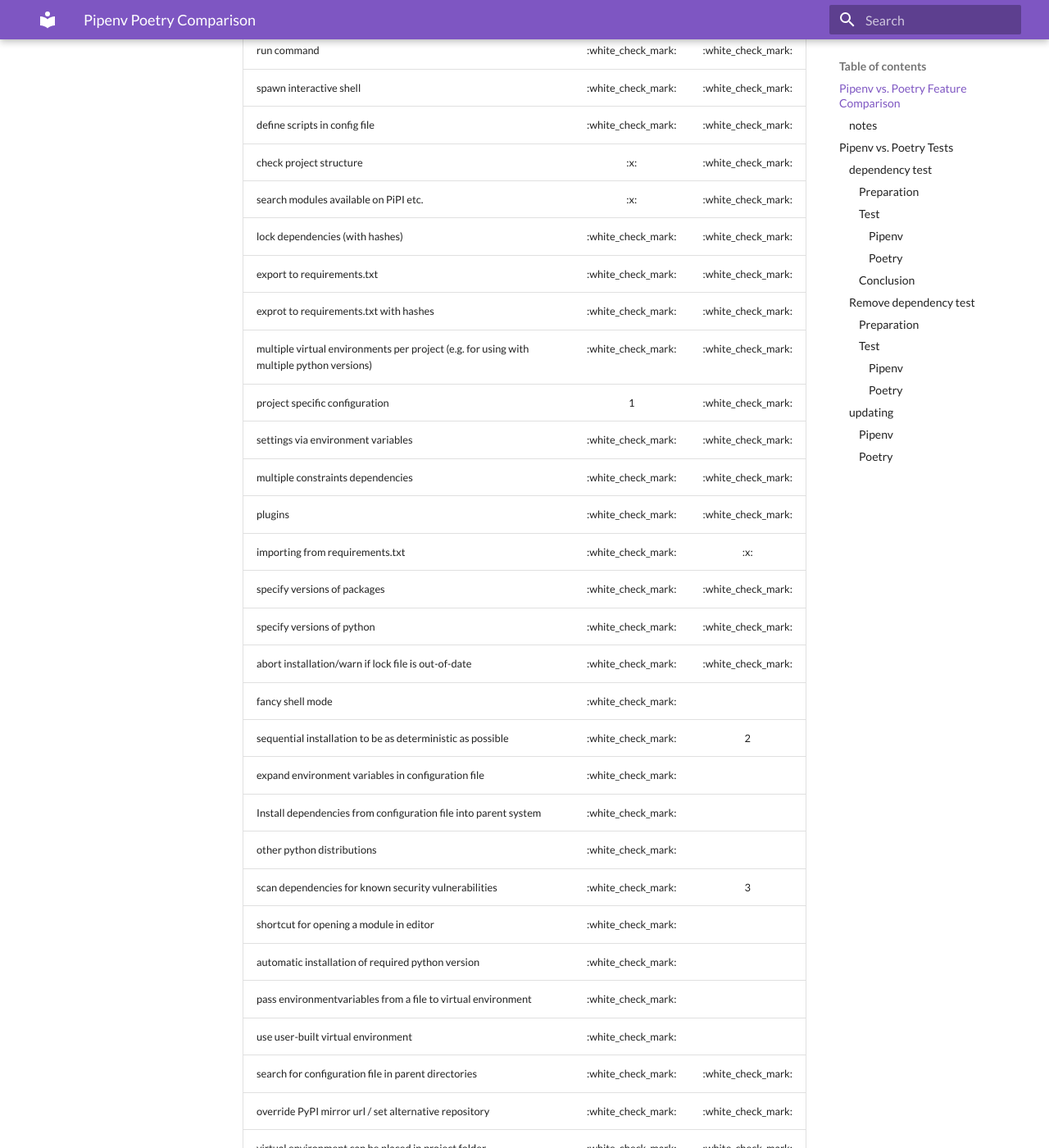
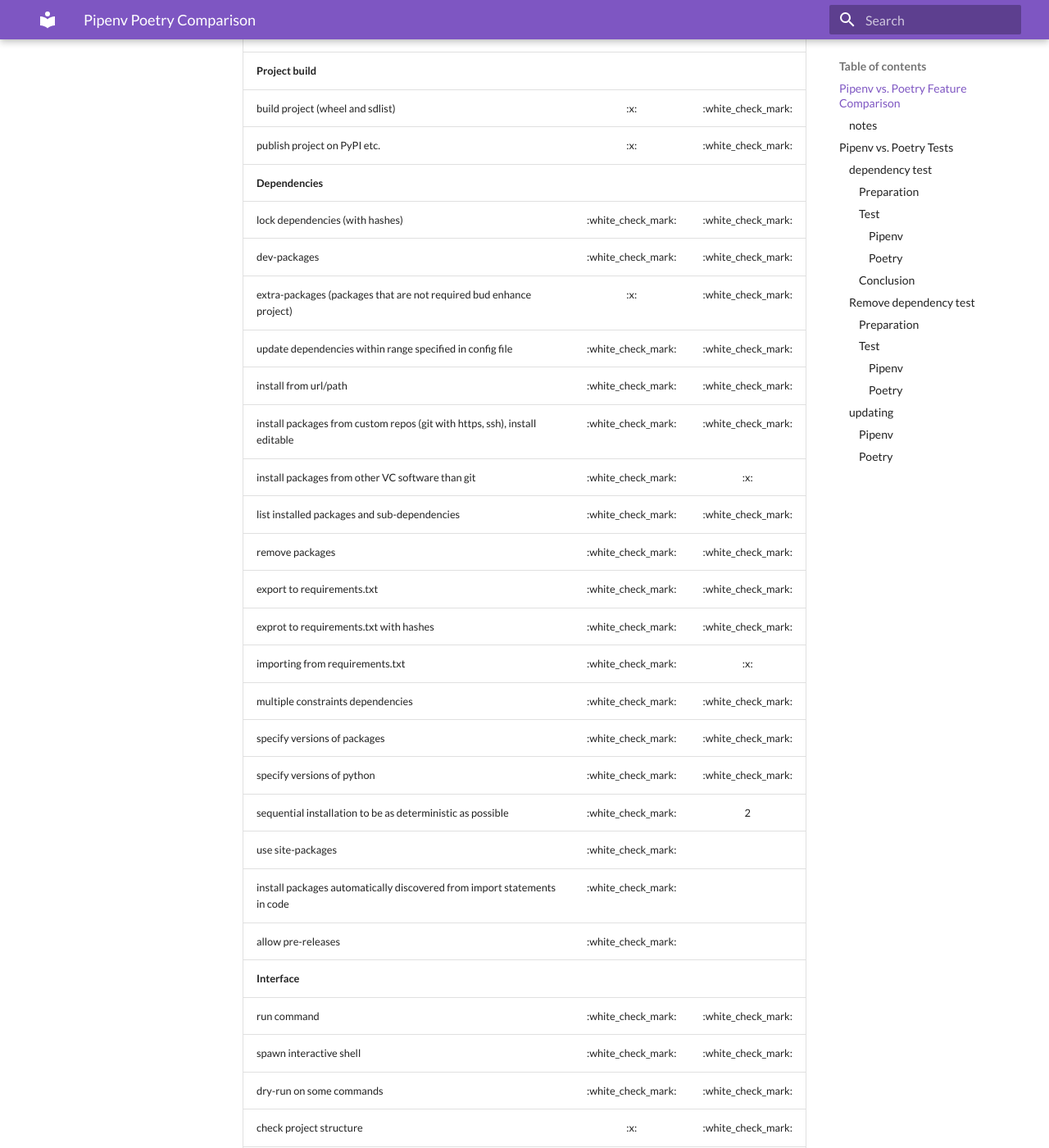
Before and after one commit to GreyRook/code-with-style, an MkDocs documentation site: the page built from docs/python/pipenv_poetry_comparison.md, in a window 1280 px wide and 1400 px high, scrolled down 918 px. Shown: the whole window at 82% size. Built offline with MkDocs 1.6.1 and Material for MkDocs 9.7.7, drawn with Linux system fonts in a browser that asks for light colours; some of the changed text lies outside the part shown.

Commit message:
ordered comparison list and added notes
Reviewed-by: Florian Ludwig <f.ludwig@greyrook.com>
Reviewed-by: Beshoy Abdelmalak <b.abdelmalak@greyrook.com>
Reviewed-by: Amin Jamal <a.jamal@greyrook.com>
Reviewed-by: Nabil Khalil <n.khalil@greyrook.com>
Part-of: <http://git.r0k.de/gr/internal/guides/code-with-style/-/merge_requests/53>

```diff
--- a/docs/python/pipenv_poetry_comparison.md
+++ b/docs/python/pipenv_poetry_comparison.md
@@ -4,57 +4,63 @@
 
 | feature                                                                                   | pipenv             | poetry             |
 | ----------------------------------------------------------------------------------------- | :----------------: | :----------------: |
+| **Project setup**                                                                         |                    |                    |
+| dependency configuration a in single file                                                 | :x:                | :white_check_mark: |
 | automatic project setup                                                                   | :white_check_mark: | :white_check_mark: |
 | interactive project setup                                                                 | :x:                | :white_check_mark: |
+| define scripts in config file                                                             | :white_check_mark: | :white_check_mark: |
+| project specific configuration                                                            |  1                 | :white_check_mark: |
+| other python distributions                                                                | :white_check_mark: |                    |
+| automatic installation of required python version                                         | :white_check_mark: |                    |
+| **Virtual environment**                                                                   |                    |                    |
+| multiple virtual environments per project (e.g. for using with multiple python versions)  | :white_check_mark: | :white_check_mark: |
+| pass environmentvariables from a file to virtual environment                              | :white_check_mark: |                    |
+| use user-built virtual environment                                                        | :white_check_mark: |                    |
+| virtual environment can be placed in project folder                                       | :white_check_mark: | :white_check_mark: |
+| custom virtual environment location                                                       | :white_check_mark: | :white_check_mark: |
+| **Project build**                                                                         |                    |                    |
 | build project (wheel and sdlist)                                                          | :x:                | :white_check_mark: |
 | publish project on PyPI etc.                                                              | :x:                | :white_check_mark: |
+| **Dependencies**                                                                          |                    |                    |
+| lock dependencies (with hashes)                                                           | :white_check_mark: | :white_check_mark: |
 | dev-packages                                                                              | :white_check_mark: | :white_check_mark: |
 | extra-packages (packages that are not required bud enhance project)                       | :x:                | :white_check_mark: |
 | update dependencies within range specified in config file                                 | :white_check_mark: | :white_check_mark: |
-| dry-run on some commands                                                                  | :white_check_mark: | :white_check_mark: |
 | install from url/path                                                                     | :white_check_mark: | :white_check_mark: |
 | install packages from custom repos (git with https, ssh), install editable                | :white_check_mark: | :white_check_mark: |
 | install packages from other VC software than git                                          | :white_check_mark: | :x:                |
+| list installed packages and sub-dependencies                                              | :white_check_mark: | :white_check_mark: |
 | remove packages                                                                           | :white_check_mark: | :white_check_mark: |
-| list installed packages and sub-dependencies                                              | :white_check_mark: | :white_check_mark: |
+| export to requirements.txt                                                                | :white_check_mark: | :white_check_mark: |
+| exprot to requirements.txt with hashes                                                    | :white_check_mark: | :white_check_mark: |
+| importing from requirements.txt                                                           | :white_check_mark: | :x:                |
+| multiple constraints dependencies                                                         | :white_check_mark: | :white_check_mark: |
+| specify versions of packages                                                              | :white_check_mark: | :white_check_mark: |
+| specify versions of python                                                                | :white_check_mark: | :white_check_mark: |
+| sequential installation to be as deterministic as possible                                | :white_check_mark: | 2                  |
+| use site-packages                                                                         | :white_check_mark: |                    |
+| install packages automatically discovered from import statements in code                  | :white_check_mark: |                    |
+| allow pre-releases                                                                        | :white_check_mark: |                    |
+| **Interface**                                                                             |                    |                    |
 | run command                                                                               | :white_check_mark: | :white_check_mark: |
 | spawn interactive shell                                                                   | :white_check_mark: | :white_check_mark: |
-| define scripts in config file                                                             | :white_check_mark: | :white_check_mark: |
+| dry-run on some commands                                                                  | :white_check_mark: | :white_check_mark: |
 | check project structure                                                                   | :x:                | :white_check_mark: |
 | search modules available on PiPI etc.                                                     | :x:                | :white_check_mark: |
-| lock dependencies (with hashes)                                                           | :white_check_mark: | :white_check_mark: |
-| export to requirements.txt                                                                | :white_check_mark: | :white_check_mark: |
-| exprot to requirements.txt with hashes                                                    | :white_check_mark: | :white_check_mark: |
-| multiple virtual environments per project (e.g. for using with multiple python versions)  | :white_check_mark: | :white_check_mark: |
-| project specific configuration                                                            |  1                 | :white_check_mark: |
 | settings via environment variables                                                        | :white_check_mark: | :white_check_mark: |
-| multiple constraints dependencies                                                         | :white_check_mark: | :white_check_mark: |
 | plugins                                                                                   | :white_check_mark: | :white_check_mark: |
-| importing from requirements.txt                                                           | :white_check_mark: | :x:                |
-| specify versions of packages                                                              | :white_check_mark: | :white_check_mark: |
-| specify versions of python                                                                | :white_check_mark: | :white_check_mark: |
 | abort installation/warn if lock file is out-of-date                                       | :white_check_mark: | :white_check_mark: |
 | fancy shell mode                                                                          | :white_check_mark: |                    |
-| sequential installation to be as deterministic as possible                                | :white_check_mark: | 2                  |
 | expand environment variables in configuration file                                        | :white_check_mark: |                    |
 | Install dependencies from configuration file into parent system                           | :white_check_mark: |                    |
-| other python distributions                                                                | :white_check_mark: |                    |
 | scan dependencies for known security vulnerabilities                                      | :white_check_mark: | 3                  |
 | shortcut for opening a module in editor                                                   | :white_check_mark: |                    |
-| automatic installation of required python version                                         | :white_check_mark: |                    |
-| pass environmentvariables from a file to virtual environment                              | :white_check_mark: |                    |
-| use user-built virtual environment                                                        | :white_check_mark: |                    |
 | search for configuration file in parent directories                                       | :white_check_mark: | :white_check_mark: |
 | override PyPI mirror url / set alternative repository                                     | :white_check_mark: | :white_check_mark: |
-| virtual environment can be placed in project folder                                       | :white_check_mark: | :white_check_mark: |
-| custom virtual environment location                                                       | :white_check_mark: | :white_check_mark: |
 | tox                                                                                       | :white_check_mark: | :white_check_mark: |
 | shell completion                                                                          | :white_check_mark: | :white_check_mark: |
-| use site-packages                                                                         | :white_check_mark: |                    |
-| install packages automatically discovered from import statements in code                  | :white_check_mark: |                    |
 | show dependencies potentially unused in code                                              | :white_check_mark: |                    |
 | show dependency graph                                                                     | :white_check_mark: | :white_check_mark: |
-| allow pre-releases                                                                        | :white_check_mark: |                    |
 | list outdated dependencies                                                                | :white_check_mark: | :white_check_mark: |
 
 * configuration file: pipfile/pyproject.toml
```
Also changed, not shown: other parts of docs/python/pipenv_poetry_comparison.md (+2 -1 lines).
